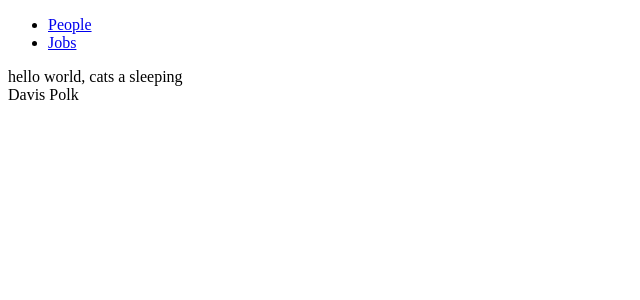
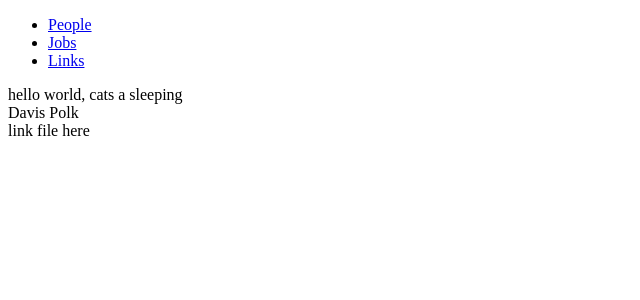
Before and after one commit to JamesLeB/gowanustech, a PHP site: page /home.php in a window 1280 px wide. Shown: the top 300 px of the page, without its empty margins (0-640 px from the left). Run offline with PHP 8.4, Linux system fonts and the light colour scheme; some libraries are stand-ins or nearby versions.

Commit message:
Add link tab

```diff
--- a/home.php
+++ b/home.php
@@ -1,5 +1,6 @@
 <?php
   $testing = file_get_contents('views/test.html');
+  $links = "link file here";
 ?>
 
 <!DOCTYPE html>
@@ -22,9 +23,11 @@
           <ul>
             <li><a href='#tab1'>People</a></li>
             <li><a href='#tab2'>Jobs</a></li>
+            <li><a href='#tab3'>Links</a></li>
           </ul>
           <div id='tab1'><?php echo $testing; ?></div>
           <div id='tab2'>Davis Polk</div>
+          <div id='tab3'><?php echo $links; ?></div>
         </div>
       </div>
     </div>
```
